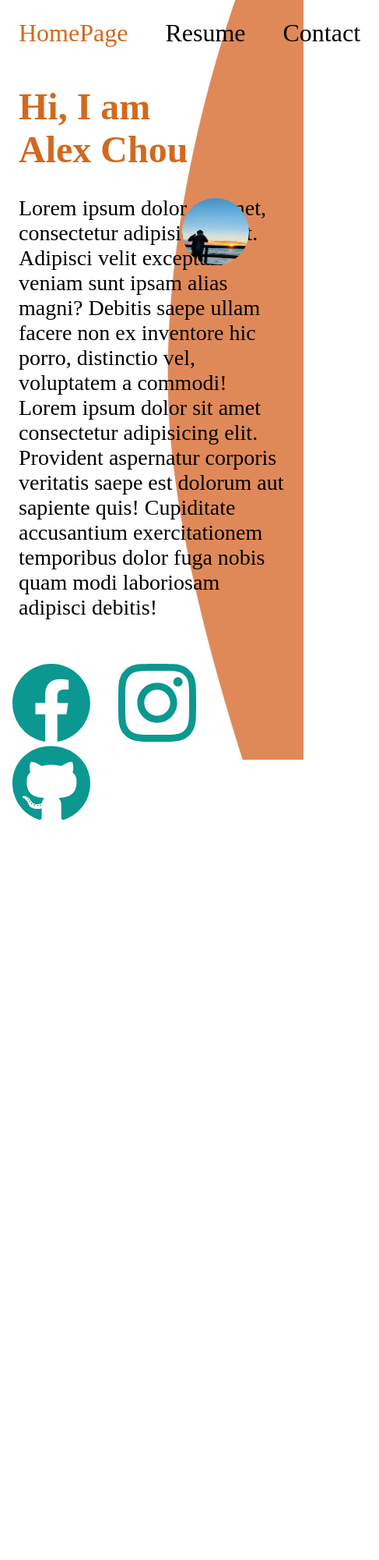
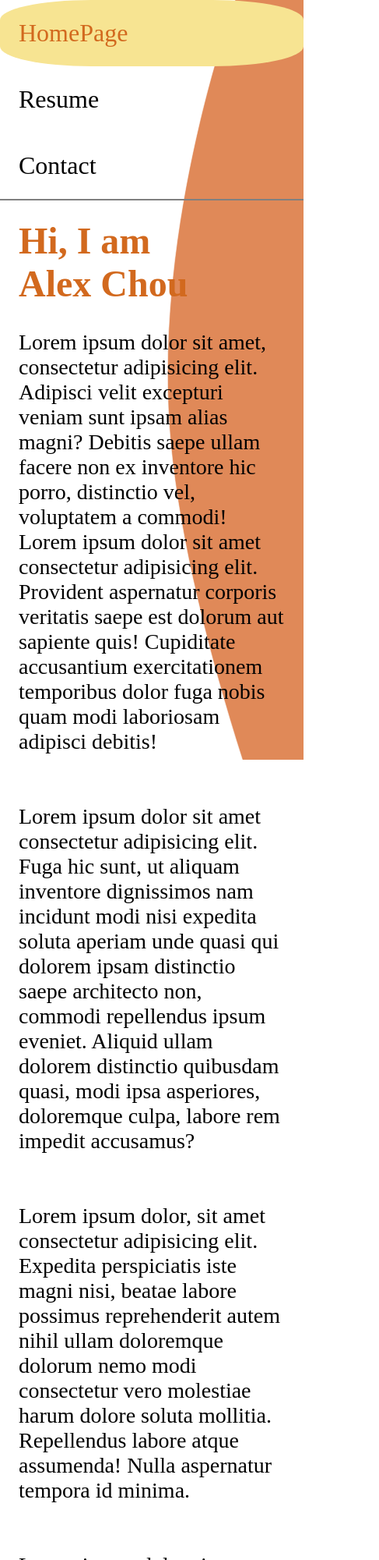
Before and after one commit to alexxxtat/alexchtat_resume, a plain HTML site: page index.html in a window 390 px wide. Shown: the top 2000 px of the page at 78% size, 487 px wide, since content can reach past the window. Before the commit the page ends 1074 px from the top, so only its background shows below. Drawn offline with Linux system fonts and the light colour scheme.

Commit message:
edited to fit on most of the device

```diff
--- a/index.html
+++ b/index.html
@@ -44,6 +44,26 @@
           quis! Cupiditate accusantium exercitationem temporibus dolor fuga
           nobis quam modi laboriosam adipisci debitis!
         </p>
+        <p>
+          Lorem ipsum dolor sit amet consectetur adipisicing elit. Fuga hic
+          sunt, ut aliquam inventore dignissimos nam incidunt modi nisi expedita
+          soluta aperiam unde quasi qui dolorem ipsam distinctio saepe
+          architecto non, commodi repellendus ipsum eveniet. Aliquid ullam
+          dolorem distinctio quibusdam quasi, modi ipsa asperiores, doloremque
+          culpa, labore rem impedit accusamus?
+        </p>
+        <p>
+          Lorem ipsum dolor, sit amet consectetur adipisicing elit. Expedita
+          perspiciatis iste magni nisi, beatae labore possimus reprehenderit
+          autem nihil ullam doloremque dolorum nemo modi consectetur vero
+          molestiae harum dolore soluta mollitia. Repellendus labore atque
+          assumenda! Nulla aspernatur tempora id minima.
+        </p>
+        <p>
+          Lorem ipsum dolor sit amet consectetur adipisicing elit. Eos quaerat
+          officia vel eaque ullam ipsam aperiam asperiores facere sit dolorum,
+          consequatur voluptatibus laboriosam inventore laborum!
+        </p>
       </section>
       <section class="right">
         <img
@@ -63,7 +83,7 @@
           alt="instagram"
           title="Instagram Page"
       /></a>
-      <a href="#"
+      <a href="https://github.com/alexxxtat"
         ><img
           src="./ICONS/github-brands 1.svg"
           alt="github-brands"
--- a/styles/style.scss
+++ b/styles/style.scss
@@ -25,12 +25,16 @@ img.background {
 header {
   nav {
     width: 100%;
+
     ul {
       width: 70%;
       display: flex;
       justify-content: space-around;
       list-style-type: none;
-
+      li:hover {
+        background-color: rgb(247, 228, 146);
+        border-radius: 30%;
+      }
       li {
         padding: 1.5rem;
         a {
@@ -77,3 +81,48 @@ footer {
     padding: 1rem;
   }
 }
+
+@media screen and (max-width: 1100px) {
+  .orange {
+    opacity: 0.5;
+  }
+  header {
+    nav {
+      ul {
+        width: 100%;
+        flex-direction: column;
+      }
+      border-bottom: 2px solid gray;
+    }
+  }
+  main {
+    section.right {
+      display: flex;
+      justify-content: center;
+      align-items: center;
+      margin: 1rem;
+      img {
+        position: static;
+        transform: none;
+        width: 50vw;
+        height: 50vw;
+      }
+    }
+    section.picture {
+      display: flex;
+      justify-content: center;
+      align-items: center;
+      img {
+        width: 60vw;
+      }
+      div.orangeRect {
+        display: none;
+      }
+    }
+    border-bottom: 2px solid gray;
+  }
+  footer {
+    display: flex;
+    justify-content: center;
+  }
+}
```
Also changed, not shown: styles/style.css, 1 other file.
